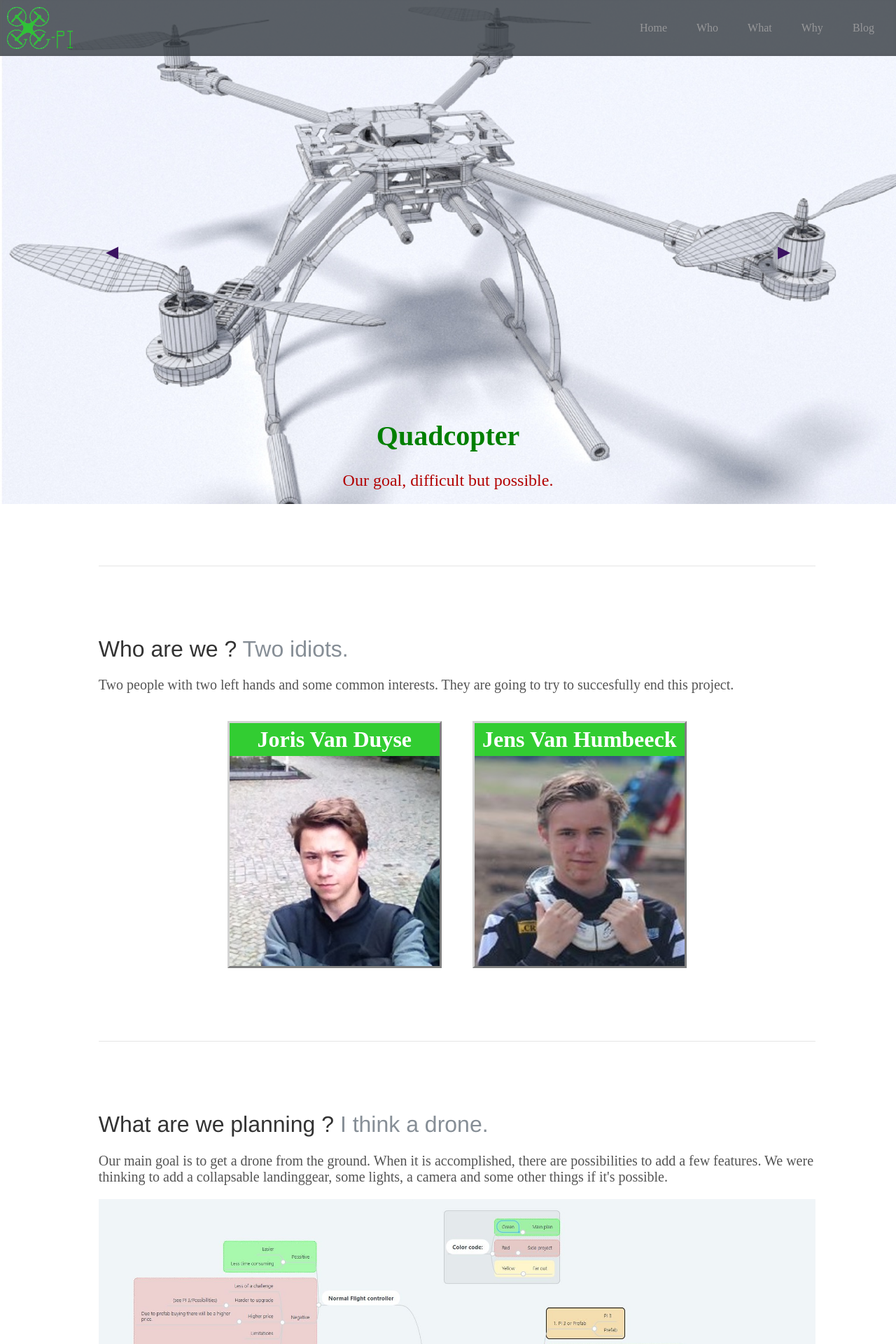
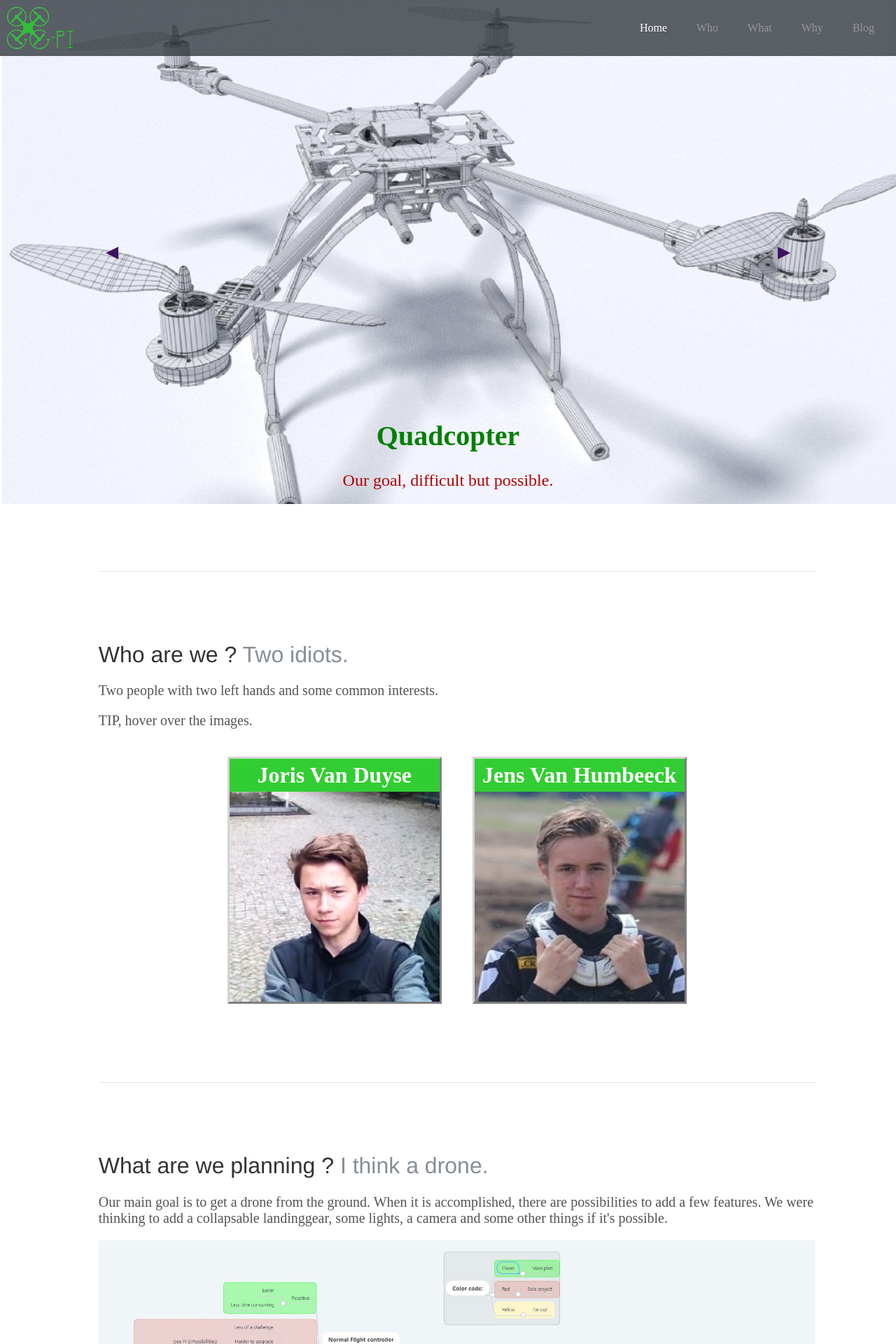
Before and after one commit to jvanhumbeeck/GG-PI-Website, a PHP site: page / in a window 1280 px wide. Shown: the top 1920 px of the page at 70% size. Run offline with PHP 8.4, Linux system fonts and the light colour scheme.

Commit message:
Add scroll animation to navbar and icon.

```diff
--- a/css/style.css
+++ b/css/style.css
@@ -42,7 +42,7 @@ body{margin:0;padding: 0;z-index: 1;}
     filter: alpha(opacity=70);
 }
 
-#list {
+.list {
 	list-style-type: none;
 	height: 60px;
 	margin: 0px;
@@ -50,12 +50,12 @@ body{margin:0;padding: 0;z-index: 1;}
 	float: right;
 }
 
-#list>li {
+.list li {
 	float: left;
 	height: 60px;
 }
 
-#list>li>a {
+.list a {
 	display: block;
 	color: gray;
 	text-align: center;
@@ -63,7 +63,7 @@ body{margin:0;padding: 0;z-index: 1;}
 	padding: 21px;
 }
 
-#list>li>a:hover {
+.list a:hover {
 	-webkit-box-shadow: inset 0 -0.1rem 0.25rem rgba(0,0,0,.1);
     box-shadow: inset 0 -0.1rem 0.25rem rgba(0,0,0,.1);
 	background-color: #1f2226;
@@ -93,6 +93,10 @@ body{margin:0;padding: 0;z-index: 1;}
 	color: #DCDCDC;
 	opacity: 0.8;
     filter: alpha(opacity=80);
+}
+
+.active {
+	color: white!important;
 }
 
 /* carousel */
@@ -169,11 +173,18 @@ body{margin:0;padding: 0;z-index: 1;}
 	position: relative;
 	width: 80%;
 	margin: 0px 11%;
+	margin-bottom: 0px;
+	padding-bottom: 5rem;
 }
 
 .column {
 	display: inline-block;
 	width: 26%;
+}
+
+.spacor {
+	margin-bottom: 0px;
+	padding-bottom: 5rem;
 }
 
 .title {
@@ -195,7 +206,6 @@ body{margin:0;padding: 0;z-index: 1;}
 }
 
 .separator {
-	margin-top: 5rem;
 	margin-bottom: 5rem;
 	border: 0;
 	border-top: 1px solid rgba(0,0,0,.1);
@@ -269,9 +279,9 @@ body{margin:0;padding: 0;z-index: 1;}
 
 .bio {
 	position: absolute;
-	bottom: 5%;
-	width: 95%;
-	height: 90%;
+	bottom: 10%;
+	width: 90%;
+	height: 80%;
 	background-color: rgba(105, 105, 105, 0.7);
 	overflow: hidden;
 	text-align: left;
@@ -281,6 +291,7 @@ body{margin:0;padding: 0;z-index: 1;}
 	margin: 10px;
 	color: #32cd32;
 	font-size: 1.1rem;
+	white-space: normal;
 }
 
 /* media queries */
@@ -296,14 +307,14 @@ body{margin:0;padding: 0;z-index: 1;}
 		padding-top: 10px;
 		width: 100%;
 	}
-	#list {
+	.list {
 		width: 100%;
 		float: left;
 	}
-	#list>li {
+	.list>li {
 		width: 100%;
 	}
-	#list>li>a {
+	.list>li>a {
 		text-align: left;
 	}
 
@@ -311,6 +322,8 @@ body{margin:0;padding: 0;z-index: 1;}
 	.container {
 		width: 96%;
 		margin: 0px 2%;
+		margin-bottom: 0px;
+		padding-bottom: 5rem;
 	}
 
 	.column {
--- a/index.html
+++ b/index.html
@@ -8,10 +8,10 @@
     <title>GG-PI Website</title>
 
 	<!-- logo -->
-
+	<link rel="icon" type="image/png" href="assets/favicon.png">
 
 	<!-- search engine info -->
-
+	<meta charset="UTF-8">
 
 	<!-- stylesheets -->
 	<link rel="stylesheet" type="text/css" href="css/style.css" >
@@ -31,11 +31,11 @@
 
 	  <!-- buttons -->
 	  <div id="buttons">
-	    <ul id="list">
-		  <li><a href="#home">Home</a></li>
-		  <li><a href="#who">Who</a></li>
-		  <li><a href="#what">What</a></li>
-		  <li><a href="#why">Why</a></li>
+	    <ul class="list">
+		  <li><a id="bhome" class="active">Home</a></li>
+		  <li><a id="bwho">Who</a></li>
+		  <li><a id="bwhat">What</a></li>
+		  <li><a id="bwhy">Why</a></li>
 		  <li><a href="blog.html">Blog</a></li>
 		</ul>
 	  </div>
@@ -49,7 +49,7 @@
 	</div>
 
 	<!-- home div (carousel, info) -->
-	<div id="home">
+	<div id="home" class="section">
 
 	  <!-- carousel -->
 	  <div id="carousel">
@@ -114,17 +114,21 @@
 		</div>
 	  </div>-->
 
+	  <!-- spacor -->
+	  <div class="spacor"></div>
+
 	</div>
 
 	<!-- who div -->
-	<div id="who" class="container">
+	<div id="who" class="container section">
 
 	  <!-- separater -->
 	  <hr class="separator">
 
 	  <!-- text -->
 	  <h1 class="title">Who are we ? <span class="nexttitle">Two idiots.</span></h1>
-	  <p class="subtitle">Two people with two left hands and some common interests. They are going to try to succesfully end this project.</p>
+	  <p class="subtitle">Two people with two left hands and some common interests.</p>
+	  <p class="subtitle">TIP, hover over the images.</p>
 
 	  <!-- images -->
 	  <div class="wrapper">
@@ -133,7 +137,7 @@
 		  <div class="floater">
 	        <img src="assets/joris.JPG">
 		    <div class="bio" style="right: -95%;">
-		      <p>biografie</p>
+		      <p>Good day. I'm joris and I love planes and creating things. In this project I hope to learn a lot about programming . My hobby is gliding. That and my curiosity are the reasons why I started this project.</p>
 
   		    </div>
 	  	  </div>
@@ -144,7 +148,9 @@
 		  <div class="floater">
 	        <img src="assets/jens.jpg">
 		    <div class="bio" style="left: -95%;">
-		      <p>biografie</p>
+		      <p>Hey, I'm Jens, and I'm responsible for all the programming.
+			   With this project I hope to get a better understanding of electronics.
+			   As you can see on the picture, as hobby id drive with a dirt bike.</p>
 
 		    </div>
 		  </div>
@@ -154,7 +160,7 @@
 	</div>
 
 	<!-- what div -->
-	<div id="what" class="container">
+	<div id="what" class="container section">
 
 	  <!-- separater -->
 	  <hr class="separator">
@@ -169,14 +175,14 @@
 	</div>
 
 	<!-- why div -->
-	<div id="why" class="container">
+	<div id="why" class="container section">
 
 	  <!-- separater -->
 	  <hr class="separator">
 
 	  <!-- text -->
 	  <h1 class="title">Why the hell are we doing this ? <span class="nexttitle">Because we needed to.</span></h1>
-	  <p class="subtitle respp">This project started out for a school course named STEM. The purpose of this project was to do self-study and learn to work in a team. It doesn't even matter if it fails or not.
+	  <p class="subtitle respp">This project started out for a school course named STEM. The purpose of this project was to do self-study and learn to work in teams. It doesn't even matter if it fails or not.
 	  So we had to decide what we would make, because we both low flying, we choose to build a drone.
 	  We immediately started to dream, but we had to stay realistic. We don't want to fail and how bigger we see it, how more it was doomed to fail.
 	  First, we would do everything ourselves, but it was slightly out of league.
@@ -189,11 +195,10 @@
 
 	<!-- footer -->
 	<div class="footer">
+	  <!-- copyright -->
+	  <p>Copytight gg-pi.tk</p>
 
 	  <!-- button to top -->
-	  <p>Copytight gg-pi.tk</p>
-
-	  <!-- copyright -->
 	  <button id="back">&#94;</button>
 
 	</div>
--- a/js/script.js
+++ b/js/script.js
@@ -4,6 +4,7 @@ var t = true;
 var id = setTimeout(carousel, 3000, 1);
 
 floater();
+registerNavbarEvents();
 
 /* onload event */
 window.addEventListener("load", function(){
@@ -25,6 +26,28 @@ window.addEventListener("load", function(){
 	});
 
 });
+
+/* navbar button pressevent */
+function registerNavbarEvents() {
+
+	var buttons = document.getElementById("buttons").getElementsByTagName("a");
+
+	for (var v = 0; v < buttons.length; v++) {
+
+		if (!buttons[v].getAttribute("href")) {
+
+			buttons[v].addEventListener("click", function () {
+
+				var theID = this.id.substring(1);
+
+				var section = document.getElementById(theID);
+
+				SmoothScrollUp(section);
+
+			});
+		}
+	}
+}
 
 /* navbar collapse script */
 document.getElementById("collapsor").addEventListener("click", function() {
@@ -192,19 +215,104 @@ function carousel(x) {
 
 /* back to top button with animation */
 
-document.getElementById("back").addEventListener("click", SmoothScrollUp);
+const step = 75;
+var h, t;
+var y = 0;
 
-var step = 75;
- var h,t;
- var y = 0;
-function SmoothScrollUp()
+document.getElementById("back").addEventListener("click", function() {
+
+	var section = document.getElementById("home");
+
+	SmoothScrollUp(section);
+
+	// var div = document.getElementById("home");
+
+	// alert("start");
+
+	// h = (document.documentElement.scrollHeight - div.scrollHeight); // the space to div
+
+	// alert(h);
+
+		// y += step;
+		// window.scrollBy(0, -step);
+
+		// if(y >= h){y=0;return;}
+		// else{setTimeout(scrollTo, 20, div);}
+	// }else{
+		// y -= step;
+		// window.scrollBy(0, step);
+		// if(y <= h){y=0;return;}
+		// else{setTimeout(scrollTo, 20, div);}
+	// }
+
+});
+
+const offset = 1/4 * window.innerHeight;
+
+function SmoothScrollUp(section)
 {
-    h = document.documentElement.scrollHeight;
-    y += step;
-    window.scrollBy(0, -step);
-    if(y >= h )
-      {clearTimeout(t); y = 0; return;}
-    t = setTimeout(function(){SmoothScrollUp()},20);
+	// invisible scrolled pixels top == to top of page
+	var scrollTop = document.documentElement.scrollTop;
+
+	//ofset from top
+	var divFromTop = section.offsetTop;
+
+	// if(divFromTop != 0){divFromTop = offset}
+
+	//so the amout for scrolling is = scrollTop - offSet;
+	var toScroll = (scrollTop - divFromTop);
+
+	if(h == toScroll){/*stop*/clearTimeout(t); y = 0; return;}
+
+    h = toScroll;
+
+	//positief
+	if(h > 0) { // naar boven
+		y += step;
+		if(h < step){window.scrollBy(0, -h);}
+		else{window.scrollBy(0, -step);}
+		if(h == 0){clearTimeout(t); y = 0; return;}
+		t = setTimeout(function(){SmoothScrollUp(section)},20);
+	}else{ // naar beneden
+		//negatief
+		y -= step;
+		if(h > -step){window.scrollBy(0, -h);}
+		else{window.scrollBy(0, step);}
+		if(h == 0){clearTimeout(t); y = 0; return;}
+		t = setTimeout(function(){SmoothScrollUp(section)},20);
+	}
 };
 
+window.addEventListener("scroll", detectDiv);
+
 /* navbar light up witch div look at */
+
+function detectDiv() {
+
+	var divs = document.getElementsByClassName("section");
+
+	// invisible scrolled pixels top
+	var scrollTop = (window.pageYOffset !== undefined) ? window.pageYOffset : (document.documentElement || document.body.parentNode || document.body).scrollTop;
+
+	for (var k = 0;k < divs.length; k++) {
+
+		//div position from top
+		var div_pos = divs[k].offsetTop;
+
+		//div height inc padding scrollbar and borders
+		var div_Height = divs[k].offsetHeight;
+
+		if ((scrollTop > (div_pos - offset)) && (scrollTop < (div_pos + (div_Height - offset)))) {
+			//divs[k].classList.add("active");
+			var btn = document.getElementById("b" + divs[k].id);
+			btn.classList.add("active");
+
+		}else{
+			//divs[k].classList.remove("active");
+			var btn = document.getElementById("b" + divs[k].id);
+			btn.classList.remove("active");
+
+		}
+	}
+
+}
```
Also changed, not shown: assets/favicon.png (added).
